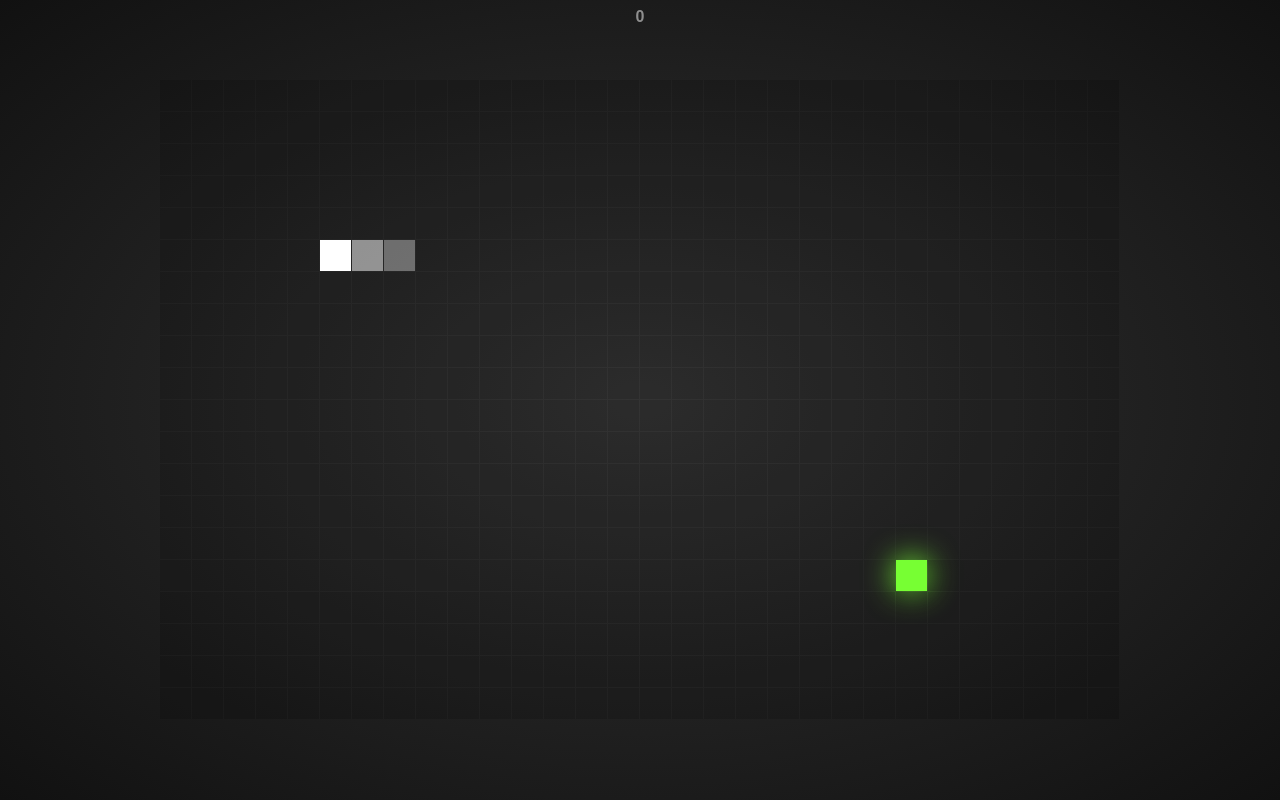
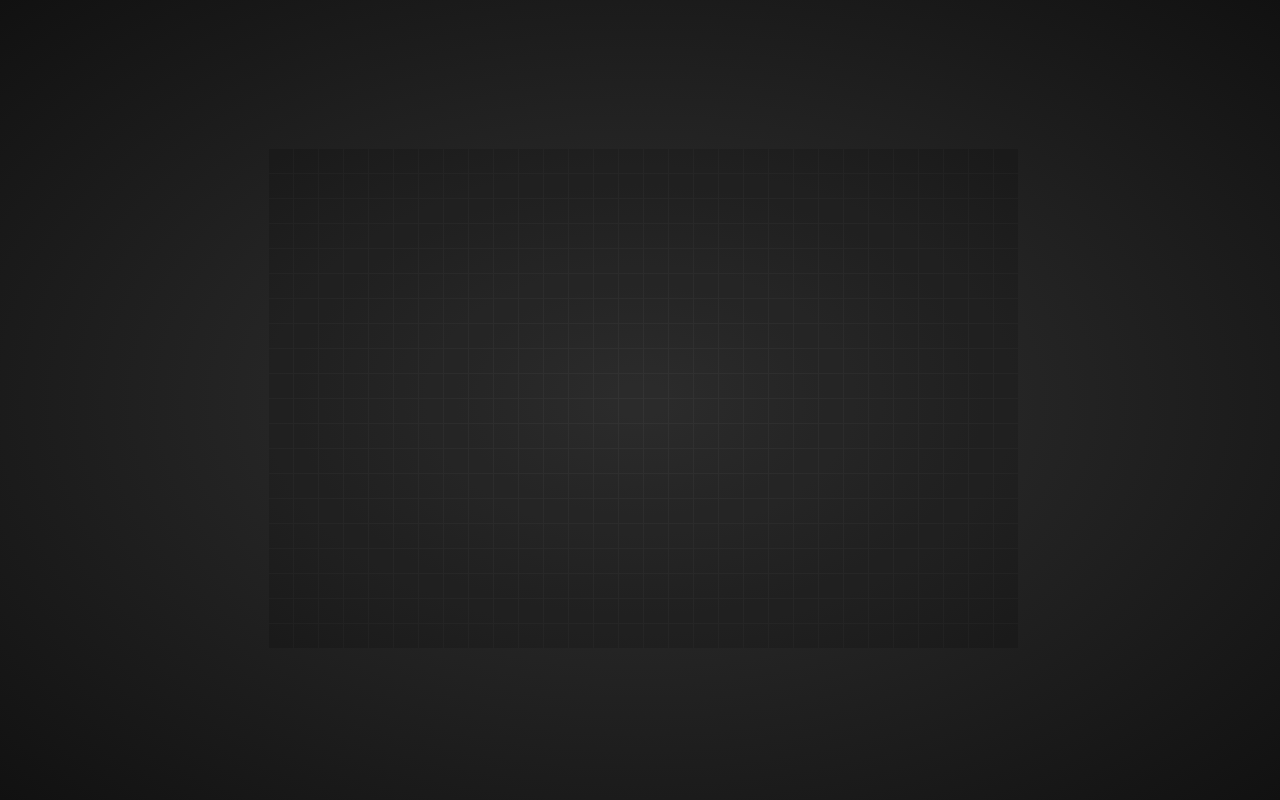
Before and after one commit to schrobak/snake, a React (Create React App) app: page / in a window 1280 px wide. Built offline with nearby package versions, Linux system fonts and the light colour scheme.

Commit message:
Refactor board generation logic

```diff
--- a/src/App/App.tsx
+++ b/src/App/App.tsx
@@ -16,29 +16,29 @@ const flashing = (shadowSize: number) => keyframes`
   }
 `;
 
-const Score = styled.div`
-  color: rgba(255, 255, 255, 0.5);
-  font-size: 16px;
-  font-weight: bold;
-  padding-top: 5px;
-  text-align: center;
+const Stage = styled.div`
+  align-content: center;
+  justify-content: center;
+  display: grid;
+  position: absolute;
+  width: 100%;
+  height: 100%;
 `;
 
 interface BoardProps {
-  readonly width: number;
-  readonly height: number;
+  readonly rows: number;
+  readonly columns: number;
+  readonly tileSize: number;
 }
 
 const Board = styled.div<BoardProps>`
-  bottom: 0;
-  left: 0;
-  margin: auto;
-  position: absolute;
-  right: 0;
-  top: 0;
-  z-index: 2;
-  width: ${props => props.width}px;
-  height: ${props => props.height}px;
+  width: ${({ columns, tileSize }) => columns * tileSize + (tileSize - 1)}px;
+  height: ${({ rows, tileSize }) => rows * tileSize + (tileSize - 1)}px;
+  position: relative;
+  display: grid;
+  grid-template-rows: repeat(${props => props.rows}, ${props => props.tileSize}px);
+  grid-template-columns: repeat(${props => props.columns}, ${props => props.tileSize}px);
+  grid-gap: 1px;
 `;
 
 interface TileProps {
@@ -47,11 +47,8 @@ interface TileProps {
 
 const Tile = styled.div<TileProps>`
   background: rgba(0, 0, 0, 0.15);
-  position: absolute;
-
   width: ${props => props.size}px;
   height: ${props => props.size}px;
-
   ::before {
     bottom: 0;
     content: "";
@@ -83,61 +80,28 @@ const SnakeTile = styled(Tile)<SnakeTileProps>`
 `;
 
 export const App: React.FC = () => {
-  const score = 0;
-
   const rows = 20;
   const columns = 30;
-  const boardRatio = columns / rows;
 
-  const stageWidth = Math.floor(window.innerWidth * 0.8);
-  const stageHeight = Math.floor(window.innerHeight * 0.8);
-  const stageRatio = stageWidth / stageHeight;
+  const stageWidth = Math.floor(window.innerWidth * 0.9);
+  const stageHeight = Math.floor(window.innerHeight * 0.9);
 
-  let tileSize = boardRatio > 1 ? Math.floor(stageWidth / columns) : Math.floor(stageWidth / rows);
-  if (stageRatio > 1) {
-    tileSize = boardRatio > 1 ? Math.floor(stageHeight / rows) : Math.floor(stageHeight / columns);
-  }
-
-  const board: number[][] = Array(rows)
-    .fill(0)
-    .map(() => Array(columns).fill(0));
-
-  const x = Math.floor(Math.random() * columns);
-  const y = Math.floor(Math.random() * rows);
-  board[y][x] = -1;
-
-  board[5][5] = 1;
-  board[5][6] = 2;
-  board[5][7] = 3;
-
-  const tiles = board.flatMap((row, y) =>
-    row.map((val, x) => {
-      const props = {
-        size: tileSize - 1,
-        key: `${x}:${y}`,
-        style: {
-          left: x * tileSize,
-          top: y * tileSize
-        },
-        alpha: 1.0
-      };
-      let tile = Tile;
-      if (val === -1) {
-        tile = FoodTile;
-      } else if (val > 0) {
-        tile = SnakeTile;
-        props.alpha = 1 / val;
-      }
-      return React.createElement(tile, props);
-    })
+  const tileSize = Math.min(
+    Math.floor(stageWidth / columns),
+    Math.floor(stageWidth / rows),
+    Math.floor(stageHeight / columns),
+    Math.floor(stageHeight / rows)
   );
 
+  const tiles = Array(rows * columns)
+    .fill(0)
+    .map((_, idx) => <Tile key={idx} size={tileSize} />);
+
   return (
-    <>
-      <Score>{score}</Score>
-      <Board width={columns * tileSize} height={rows * tileSize}>
+    <Stage>
+      <Board rows={rows} columns={columns} tileSize={tileSize}>
         {tiles}
       </Board>
-    </>
+    </Stage>
   );
 };
```
